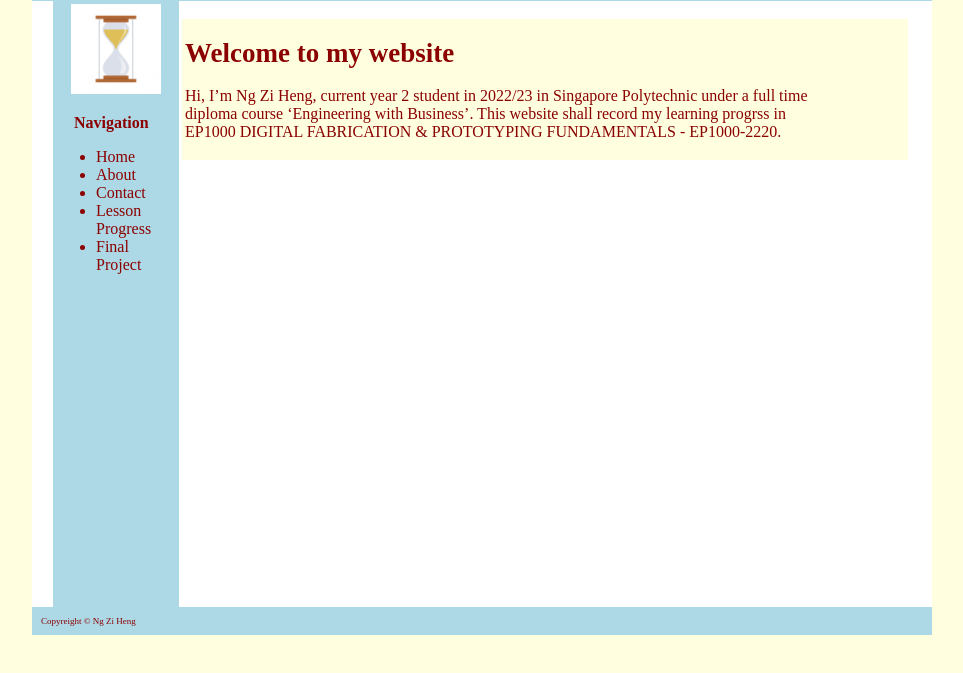
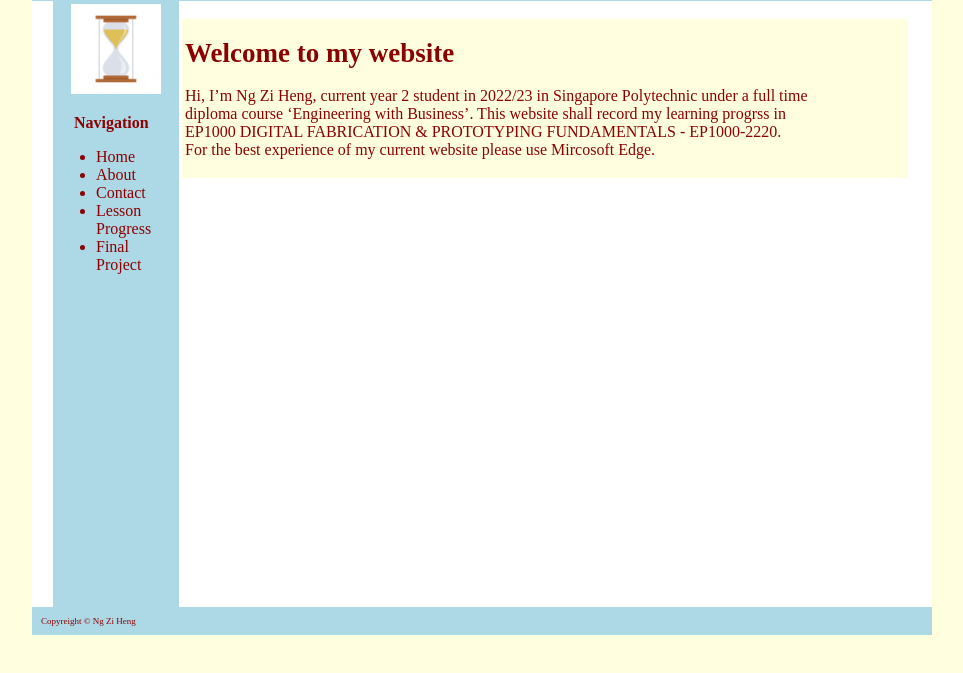
Before and after one commit to NZHgieng/test, a plain HTML site: page index.html in a window 1280 px wide. Shown: the part 55-728 px from the top of the page, without its empty margins (158-1121 px from the left). Drawn offline with Linux system fonts and the light colour scheme.

Commit message:
Add files via upload

```diff
--- a/index.html
+++ b/index.html
@@ -64,6 +64,8 @@
 					diploma course ‘Engineering with Business’. This website shall record my learning progrss in
 				<br>
 					EP1000  DIGITAL FABRICATION & PROTOTYPING FUNDAMENTALS - EP1000-2220.
+				<br>
+					For the best experience of my current website please use Mircosoft Edge.
 				<p>
 			</div>
 			<div id="footer">
```
